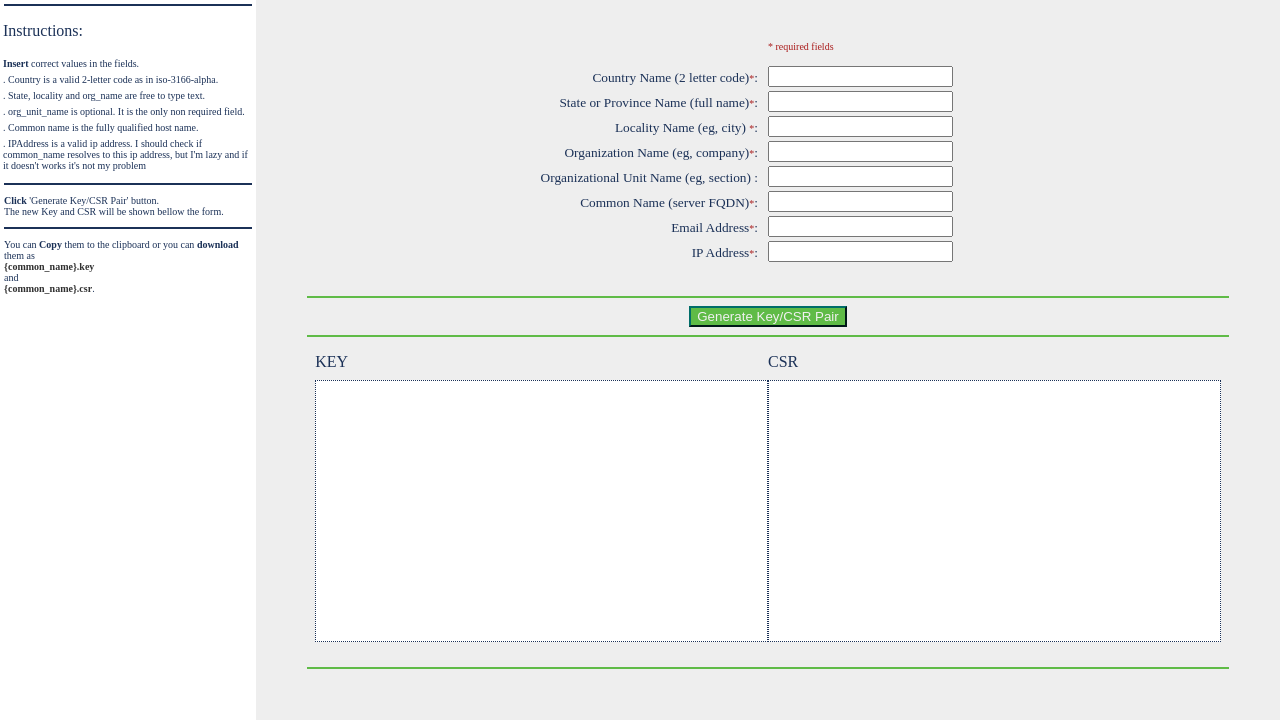
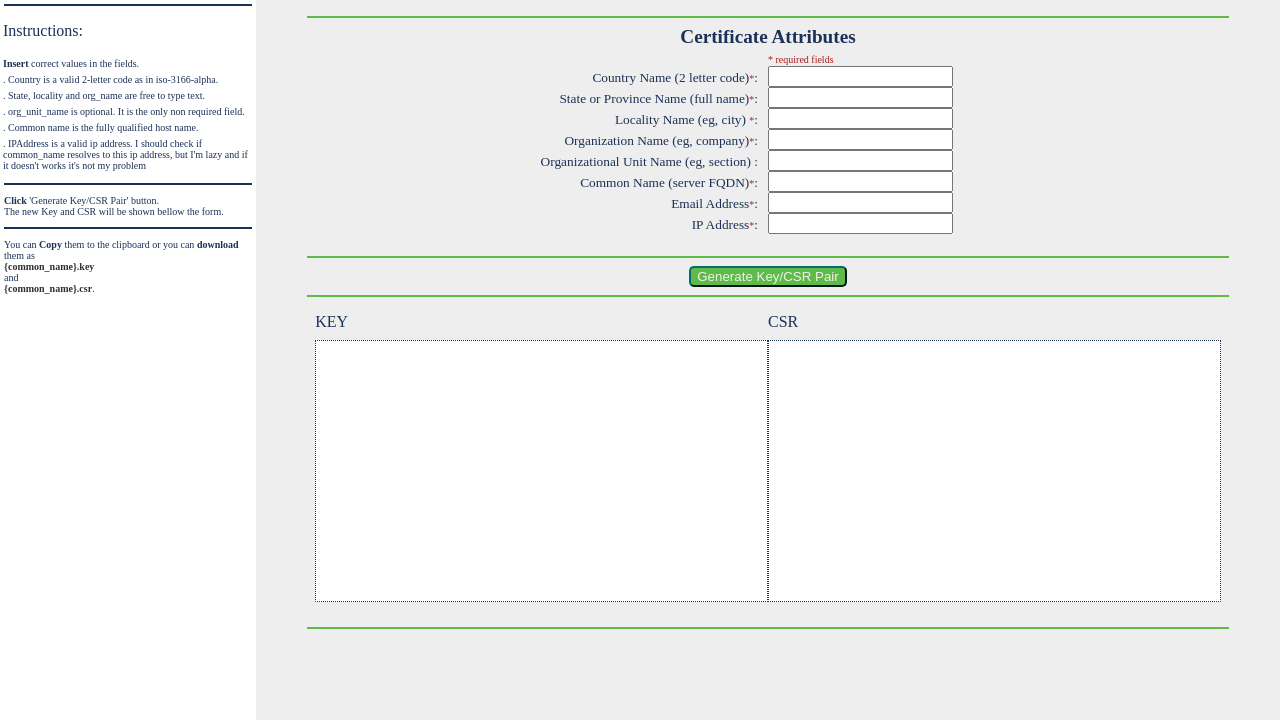
Before and after one commit to dudacgf/genkeycsr, a Flask app: template gen_keycsr/templates/index.html in a window 1280 px wide. Shown: the part 80-800 px from the top of the page. Run offline with Flask 2, Linux system fonts and the light colour scheme; the template is opened without the code that fills it: values that come from a table or form of the project are taken from there, others are empty; parts of the project's set-up code (start-up, migrations or seed data) failed here and were passed over.

Commit message:
Last touches.

```diff
--- a/gen_keycsr/static/css/colors.css
+++ b/gen_keycsr/static/css/colors.css
@@ -43,6 +43,8 @@ border { border-width: solid 1rem; }
 .b-50 { border-width: solid 0.50rem; }
 .b-75 { border-width: solid 0.75rem;}
 
+.br-5 { border-radius: 5px;}
+
 .b-primary { border-color: var(--primary); }
 .b-secondary { border-color: var(--secondary); }
 .b-warning { border-color: var(--warning); }
--- a/gen_keycsr/static/css/grid.css
+++ b/gen_keycsr/static/css/grid.css
@@ -33,10 +33,10 @@
 .content-form {
     display: grid;
     grid-template-columns: 1fr 1fr;
-    grid-template-rows: repeat(8, 25px);
+    grid-template-rows: repeat(8, 1fr);
     grid-auto-rows: 40%;
-    margin: 2%;
-    padding: 5px;
+    margin: 5px;
+    padding-top: 1px;
 }
 
 content-row {
@@ -55,9 +55,9 @@ content-row {
 }
 
 content-key {
-    border: 0.5px solid black;
-    color: darkgray;
-    background-color: white;
+    border: 0.5px solid var(--dark);
+    color: var(--primary);
+    background-color: var(--white);
     margin-left: 2px;
     margin-right: 2px;
 }
--- a/gen_keycsr/static/css/position.css
+++ b/gen_keycsr/static/css/position.css
@@ -1,12 +1,16 @@
 p-wide {
+    padding: 8px;
+}
+
+p-normal {
     padding: 4px;
 }
 
-p-normal {
+p-fit {
     padding: 2px;
 }
 
-p-fit {
+p-small {
     padding: 1px;
 }
 
--- a/gen_keycsr/static/css/text.css
+++ b/gen_keycsr/static/css/text.css
@@ -69,6 +69,10 @@ li {
     margin: 0;
 }
 
+.form-title {
+    font-size: larger;
+}
+
 .normal {
     font-size: smaller;
     font-weight: 100;
--- a/gen_keycsr/templates/index.html
+++ b/gen_keycsr/templates/index.html
@@ -13,7 +13,9 @@
 <section class="content icatu-azul-01 bg-light">
   <p />
   <div>
+    <hr>
     <form method="POST" action="/">
+      <section class="content-row form-title tw-bold" style="text-align: center">Certificate Attributes</section>
       <section id="theForm" class="content-form">
         {{ form.csrf_token }}
         <div></div><div class="warning small">* required fields</div>
@@ -37,7 +39,7 @@
       </section>
       <div class="content-row" style="text-align: center;">
         <hr>
-        <input type="button"  style="cursor: pointer;" id="generate_pair" onclick="generate_key_csr_pair()" class="white bg-success b-10 b-info " value="Generate Key/CSR Pair" />
+        <input type="button"  style="cursor: pointer;" id="generate_pair" onclick="generate_key_csr_pair()" class="white bg-success p-wide br-5 b-10 b-info " value="Generate Key/CSR Pair" />
       </div>
       <hr>
     </form>
```
